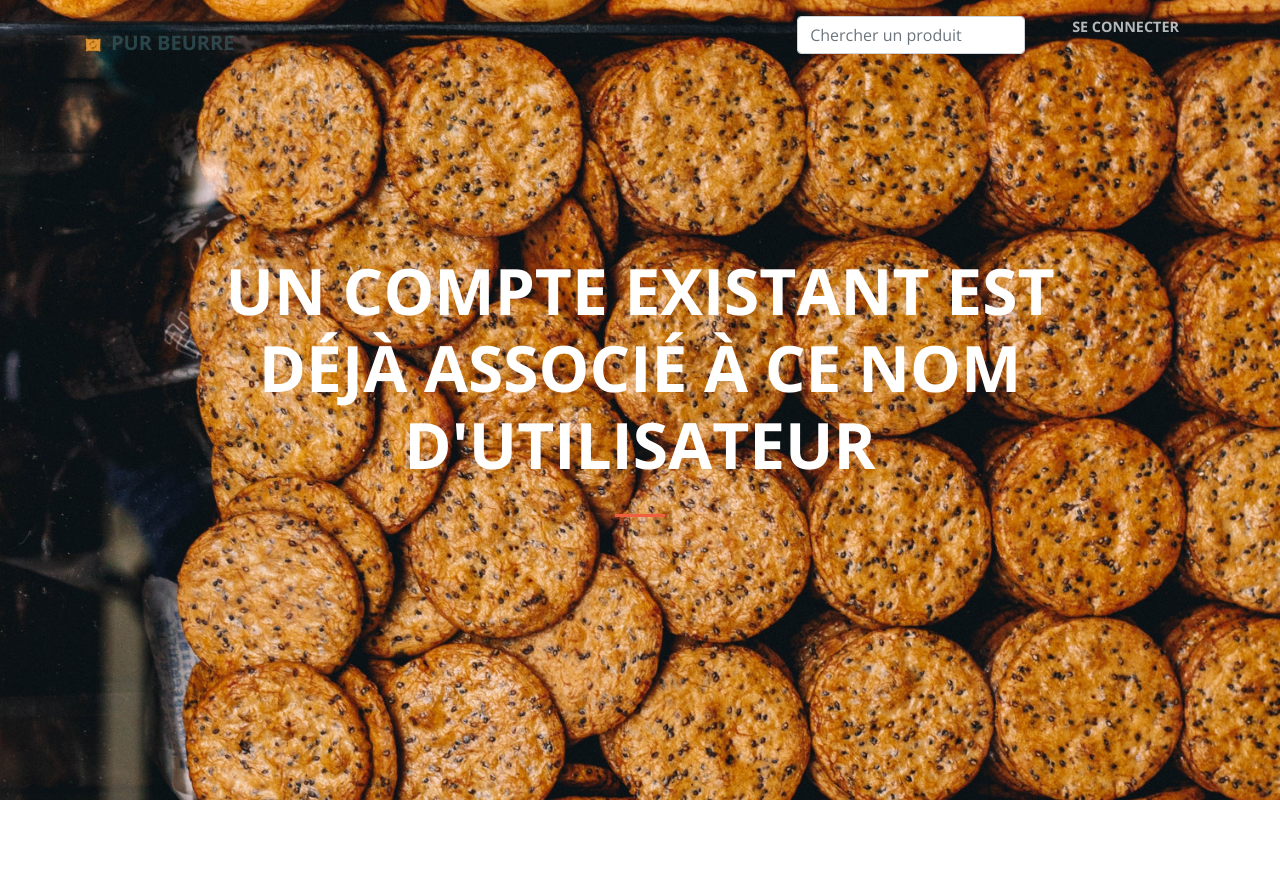
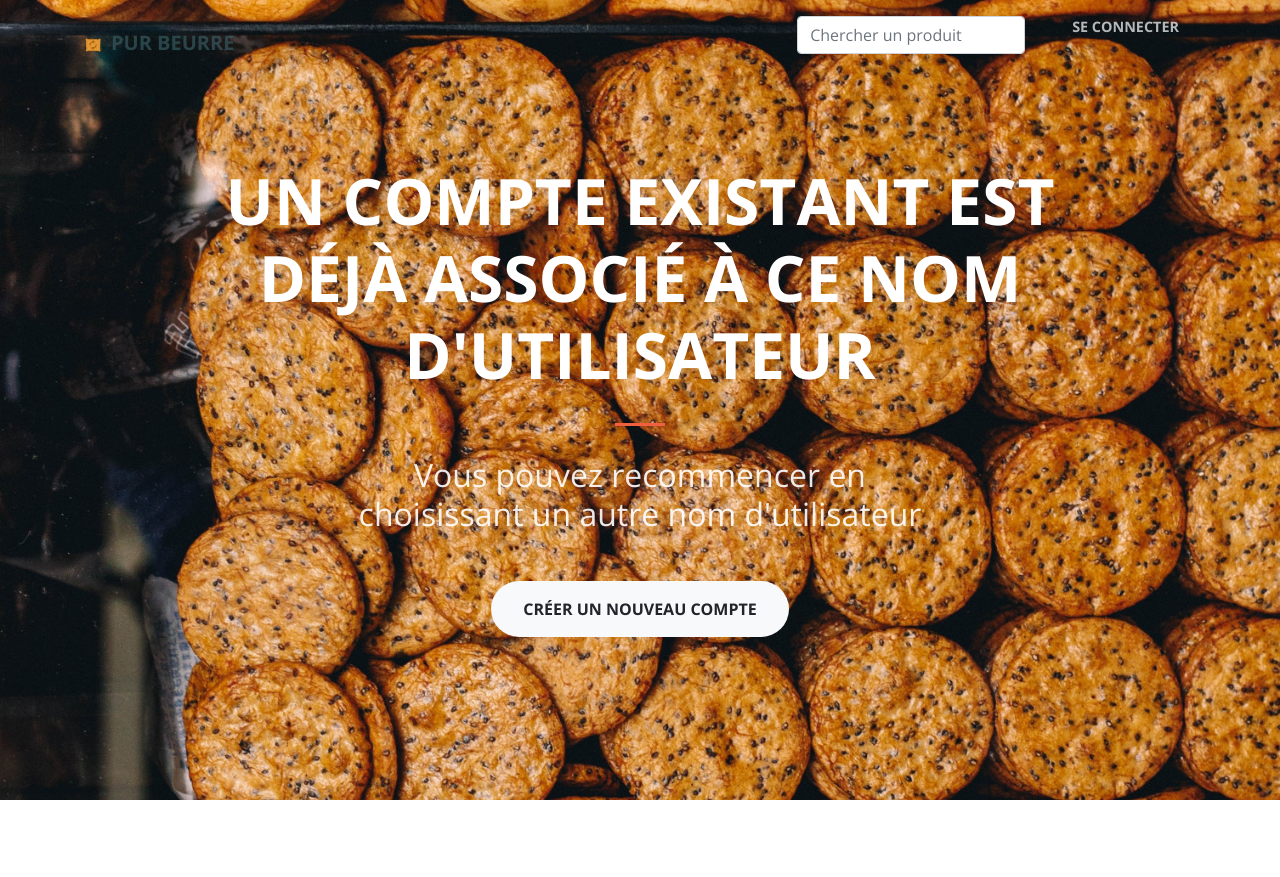
Before and after one commit to lauremenaut/2018_07_31_python_projet_8, a Django app: template pur_beurre_lm/healthier_food/templates/pages/account_failure.html in a window 1280 px wide. Shown: the top 877 px of the page. Run offline with Django 3.2, Linux system fonts and the light colour scheme; the template is opened without the code that fills it, so the values that code supplies are empty; some libraries are stand-ins or nearby versions.

Commit message:
add button & text 'recommencer'

```diff
--- a/pur_beurre_lm/healthier_food/templates/pages/account_failure.html
+++ b/pur_beurre_lm/healthier_food/templates/pages/account_failure.html
@@ -11,6 +11,15 @@
           <strong>Un compte existant est déjà associé à ce nom d'utilisateur</strong>
         </h1>
         <hr>
+
+        <div class="col-lg-8 mx-auto">
+          <h2 class="text-faded mb-5">Vous pouvez recommencer en choisissant un autre nom d'utilisateur</h2>
+
+          <a class="btn btn-light btn-xl sr-button" href="{% url 'healthier_food:new_account' %}">Créer un nouveau compte</a>
+
+        </div>
+
+
       </div>
     </div>
 
```
